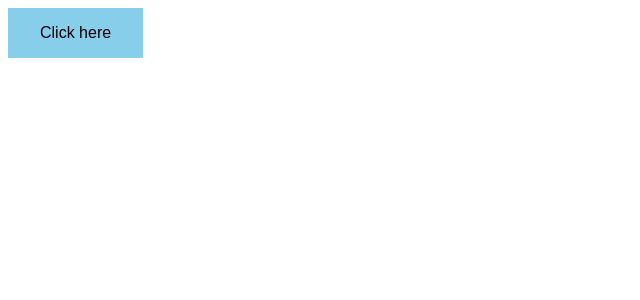
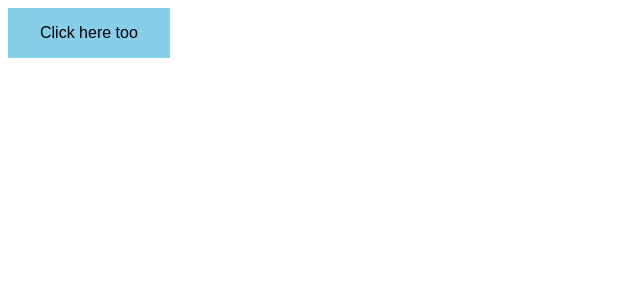
Before and after one commit to peshanghiwa/github-packages-ui-library, a Vue app: page / in a window 1280 px wide. Shown: the top 300 px of the page, without its empty margins (0-640 px from the left). Built offline with nearby package versions, Linux system fonts and the light colour scheme.

Commit message:
updating version

```diff
--- a/package.json
+++ b/package.json
@@ -28,7 +28,7 @@
     "test": "exit 0"
   },
   "name": "@peshanghiwa/github-packages-ui-library",
-  "version": "0.0.1",
+  "version": "0.0.2",
   "type": "module",
   "dependencies": {
     "vue": "^3.2.45"
--- a/src/App.vue
+++ b/src/App.vue
@@ -3,5 +3,5 @@ import { BaseButton } from "./index";
 </script>
 
 <template>
-  <BaseButton> Click here </BaseButton>
+  <BaseButton> Click here too </BaseButton>
 </template>
```
